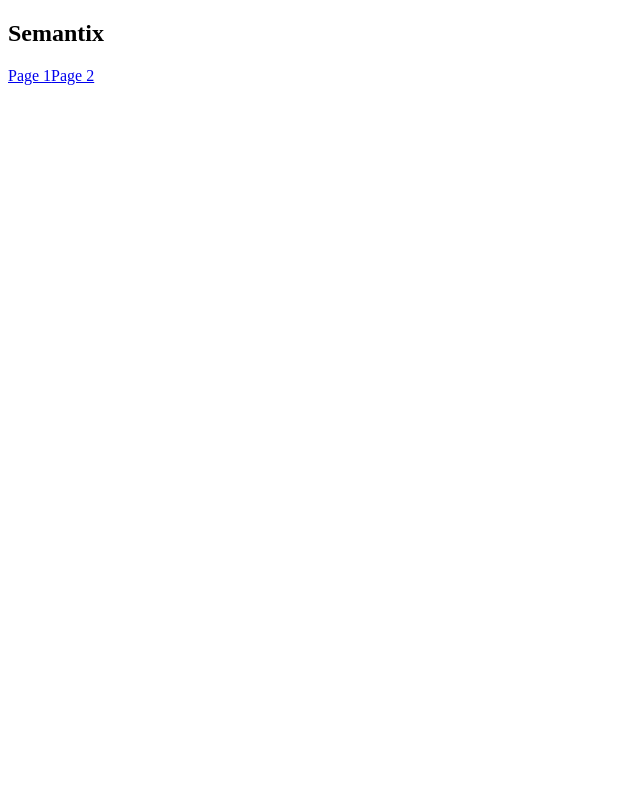
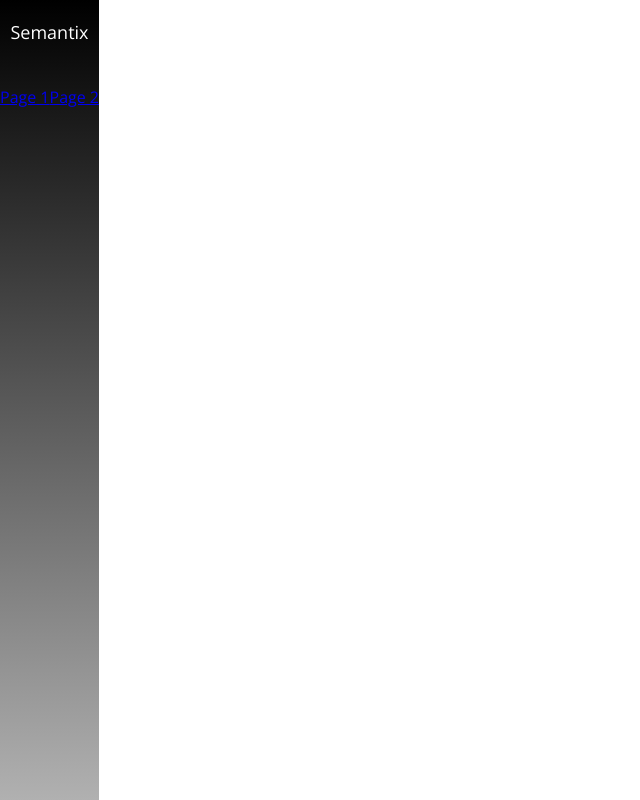
Before and after one commit to morcegon/semantix-test, a React (Create React App) app: page / in a window 1280 px wide. Shown: the whole page, without its empty margins (0-640 px from the left). Built offline with nearby package versions, Linux system fonts and the light colour scheme.

Commit message:
feat: add sidebar title

```diff
--- a/package.json
+++ b/package.json
@@ -11,7 +11,8 @@
     "react-icons": "^3.10.0",
     "react-router-dom": "^5.2.0",
     "react-scripts": "3.4.1",
-    "styled-components": "^5.1.1"
+    "styled-components": "^5.1.1",
+    "styled-normalize": "^8.0.7"
   },
   "scripts": {
     "start": "react-scripts start",
--- a/public/index.html
+++ b/public/index.html
@@ -1,14 +1,12 @@
 <!DOCTYPE html>
 <html lang="en">
+
 <head>
   <meta charset="utf-8" />
   <link rel="icon" href="%PUBLIC_URL%/favicon.ico" />
   <meta name="viewport" content="width=device-width, initial-scale=1" />
   <meta name="theme-color" content="#000000" />
-    <meta
-      name="description"
-      content="Web site created using create-react-app"
-    />
+  <meta name="description" content="Web site created using create-react-app" />
   <link rel="apple-touch-icon" href="%PUBLIC_URL%/logo192.png" />
   <!--
       manifest.json provides metadata used when your web app is installed on a
@@ -24,8 +22,9 @@
       work correctly both with client-side routing and a non-root public URL.
       Learn how to configure a non-root public URL by running `npm run build`.
     -->
-    <title>React App</title>
+  <title>Semantix - Front-end Test</title>
 </head>
+
 <body>
   <noscript>You need to enable JavaScript to run this app.</noscript>
   <div id="root"></div>
@@ -40,4 +39,8 @@
       To create a production bundle, use `npm run build` or `yarn build`.
     -->
 </body>
+
+<link href="https://fonts.googleapis.com/css2?family=Open+Sans&display=swap"
+  rel="stylesheet">
+
 </html>
--- a/src/App.js
+++ b/src/App.js
@@ -1,12 +1,16 @@
 import React from 'react';
 import { BrowserRouter as Router } from 'react-router-dom';
+import { Normalize } from 'styled-normalize';
 
 import Sidebar from './components/Sidebar';
 import Routes from './routes';
+import GlobalStyles from './styles/global';
 
 function App() {
   return (
     <Router>
+      <Normalize />
+      <GlobalStyles />
       <main>
         <Routes />
       </main>
--- a/src/components/Sidebar/styles.js
+++ b/src/components/Sidebar/styles.js
@@ -1,7 +1,25 @@
 import styled from 'styled-components';
 
-export const Container = styled.aside``;
+import colors from '../../styles/colors';
 
-export const Title = styled.h1``;
+export const Container = styled.aside`
+  align-content: center;
+  background: linear-gradient(180deg, black 0%, ${colors.grey1} 100%);
+  color: white;
+  display: flex;
+  flex-direction: column;
+  left: 0;
+  height: 100%;
+  padding: 1rem 0;
+  position: fixed;
+  top: 0;
+`;
+
+export const Title = styled.h1`
+  font-size: 1.8rem;
+  font-weight: 400;
+  margin-bottom: 4.5rem;
+  text-align: center;
+`;
 
 export const Nav = styled.nav``;
--- /dev/null
+++ b/src/styles/colors.js
@@ -0,0 +1,3 @@
+export default {
+  grey1: '#B5B5B5',
+};
--- /dev/null
+++ b/src/styles/fonts.js
@@ -0,0 +1,3 @@
+export default {
+  openSans: "'Open Sans', sans-serif",
+};
--- /dev/null
+++ b/src/styles/global.js
@@ -0,0 +1,14 @@
+import { createGlobalStyle } from 'styled-components';
+
+import fonts from './fonts';
+
+export default createGlobalStyle`
+  html {
+    font-size: 62.5%;
+  }
+
+  body {
+    font-family: ${fonts.openSans};
+    font-size: 1.6rem;
+  }
+`;
```
Also changed, not shown: 1 other file (tests, documents, lock files or other folders). Lines whose indentation alone changed are shown as unchanged.
